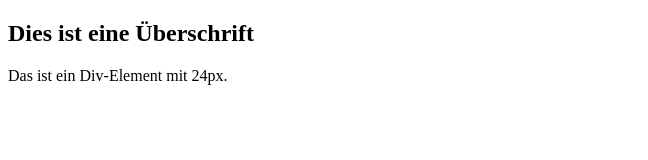
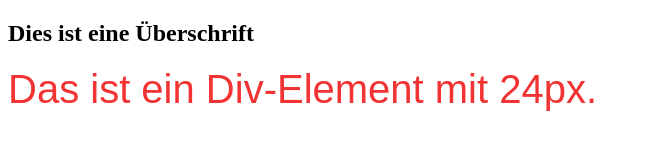
Before and after one commit to danielmei/testrepo, a plain HTML site: page index.html in a window 1280 px wide. Shown: the whole page, without its empty margins (0-648 px from the left). Drawn offline with Linux system fonts and the light colour scheme.

Commit message:
changed text color to red

```diff
--- a/index.html
+++ b/index.html
@@ -3,9 +3,10 @@
 <head>
   <title>GitAndHTML</title>
   <meta charset="UTF-8"/>
-  <style type="text/cass"/>
+  <style type="text/css"/>
     div{font-family: Arial;
-        font-size: 24px;}
+        font-size: 40px;
+        color: #f23333;}
   </style>
 </head>
 <body>
```
